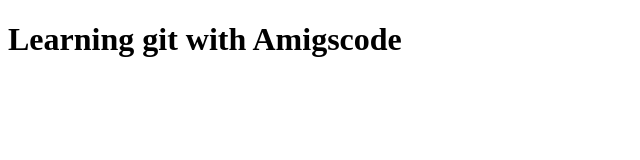
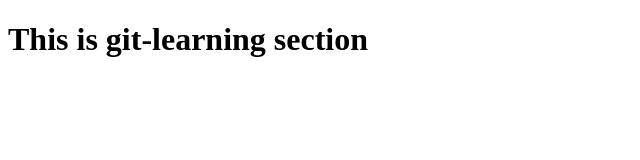
Before and after one commit to ngochatake/git-learning, a website: page index.html in a window 1280 px wide. Shown: the whole page, without its empty margins (0-640 px from the left). Drawn offline with Linux system fonts and the light colour scheme.

Commit message:
Update index.html

```diff
--- a/index.html
+++ b/index.html
@@ -7,6 +7,6 @@
     <title>git-learning</title>
 </head>
 <body>
-   <h1>Learning git with Amigscode</h1>
+    <h1>This is git-learning section</h1>
 </body>
 </html>
```
